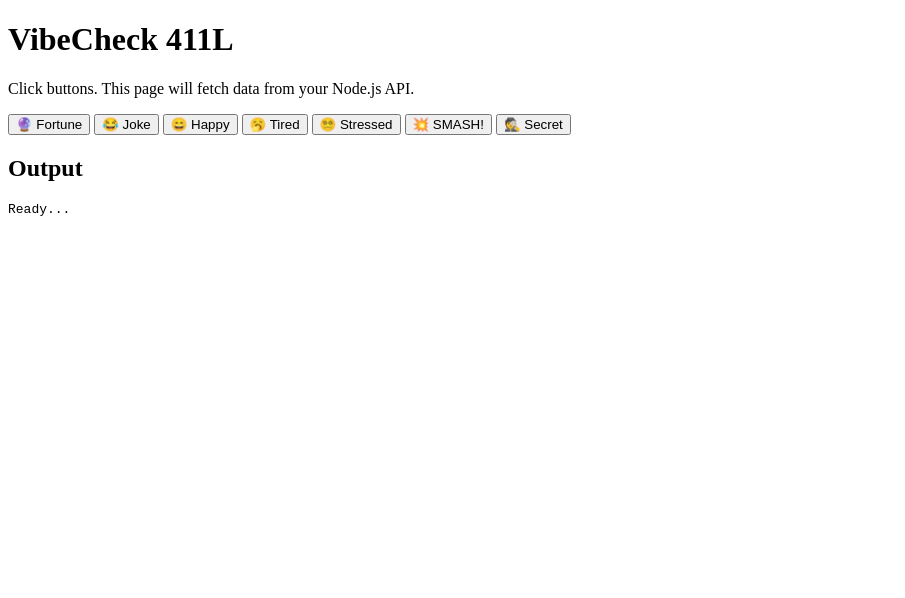
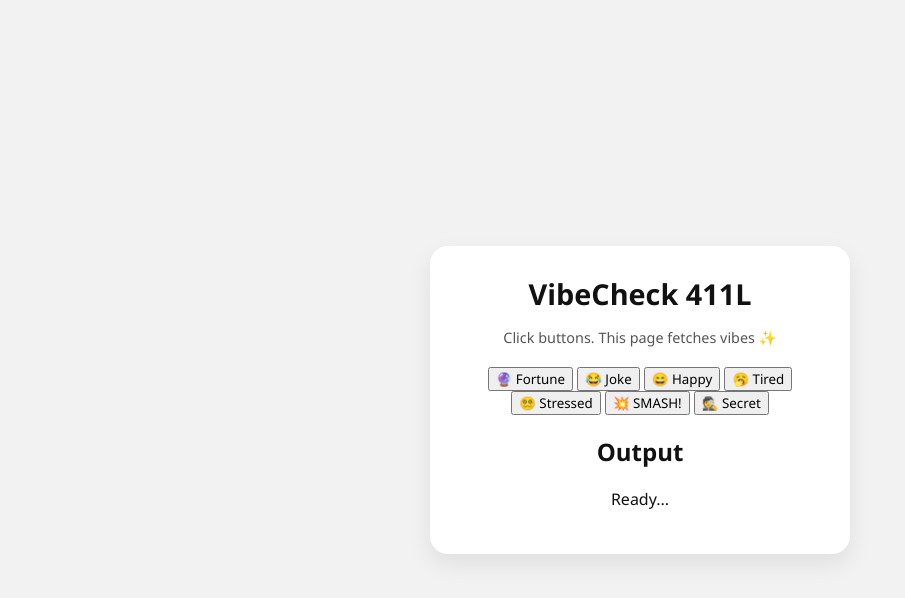
Before and after one commit to edward-aniel3/VibeCheck-ViriEdward, a plain HTML site: page frontend/index.html in a window 1280 px wide. Shown: the whole page, without its empty margins (0-905 px from the left). Drawn offline with Linux system fonts and the light colour scheme.

Commit message:
Styled the container
Added Card and colored bg

```diff
--- a/frontend/index.html
+++ b/frontend/index.html
@@ -1,15 +1,17 @@
 <!doctype html>
-<html>
+<html lang="en">
 <head>
   <meta charset="utf-8" />
   <meta name="viewport" content="width=device-width, initial-scale=1" />
   <title>VibeCheck 411L</title>
+  <link rel="stylesheet" href="style.css">
 </head>
 <body>
+  <div class="app-container">
     <h1>VibeCheck 411L</h1>
-  <p>Click buttons. This page will fetch data from your Node.js API.</p>
+    <p class="subtitle">Click buttons. This page fetches vibes ✨</p>
 
-  <div>
+    <div class="button-grid">
       <button id="btnFortune">🔮 Fortune</button>
       <button id="btnJoke">😂 Joke</button>
       <button data-mood="happy" class="btnMood">😄 Happy</button>
@@ -21,6 +23,7 @@
 
     <h2>Output</h2>
     <pre id="out">Ready...</pre>
+  </div>
 
   <script src="app.js"></script>
 </body>
--- /dev/null
+++ b/frontend/style.css
@@ -0,0 +1,38 @@
+/* Reset */
+* {
+  box-sizing: border-box;
+  font-family: "Segoe UI", system-ui, sans-serif;
+}
+
+body {
+  margin: 0;
+  min-height: 100vh;
+  background: #f2f2f2; /* light gray */
+  display: flex;
+  align-items: center;
+  justify-content: center;
+  color: #111;
+}
+
+/* Main card */
+.app-container {
+  background: #ffffff;
+  padding: 28px;
+  width: 100%;
+  max-width: 420px;
+  border-radius: 18px;
+  box-shadow: 0 10px 25px rgba(0,0,0,0.08);
+  text-align: center;
+}
+
+/* Titles */
+h1 {
+  margin: 0;
+  font-size: 1.8rem;
+}
+
+.subtitle {
+  font-size: 0.9rem;
+  color: #555;
+  margin-bottom: 20px;
+}
```
Lines whose indentation alone changed are shown as unchanged.
